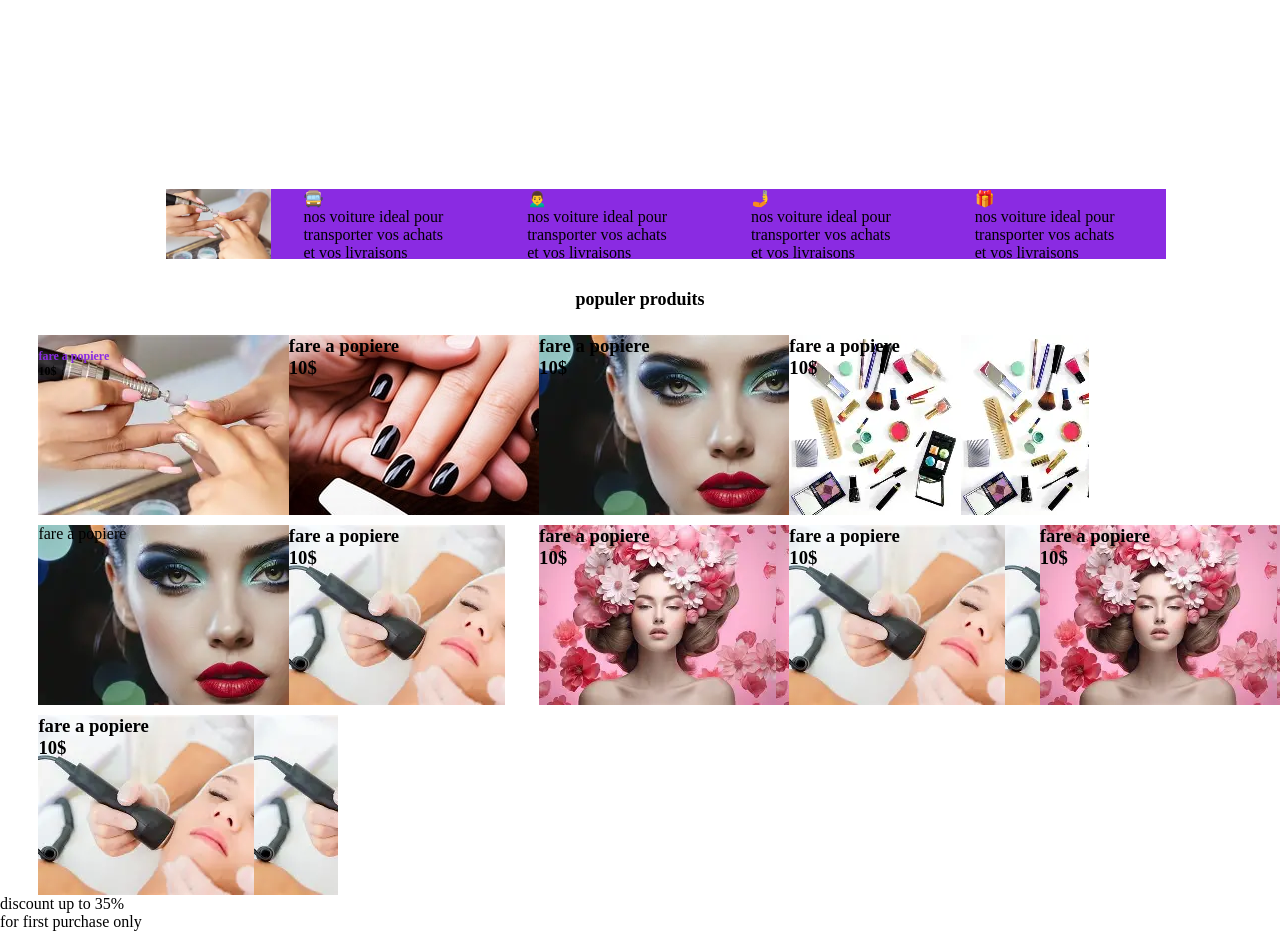
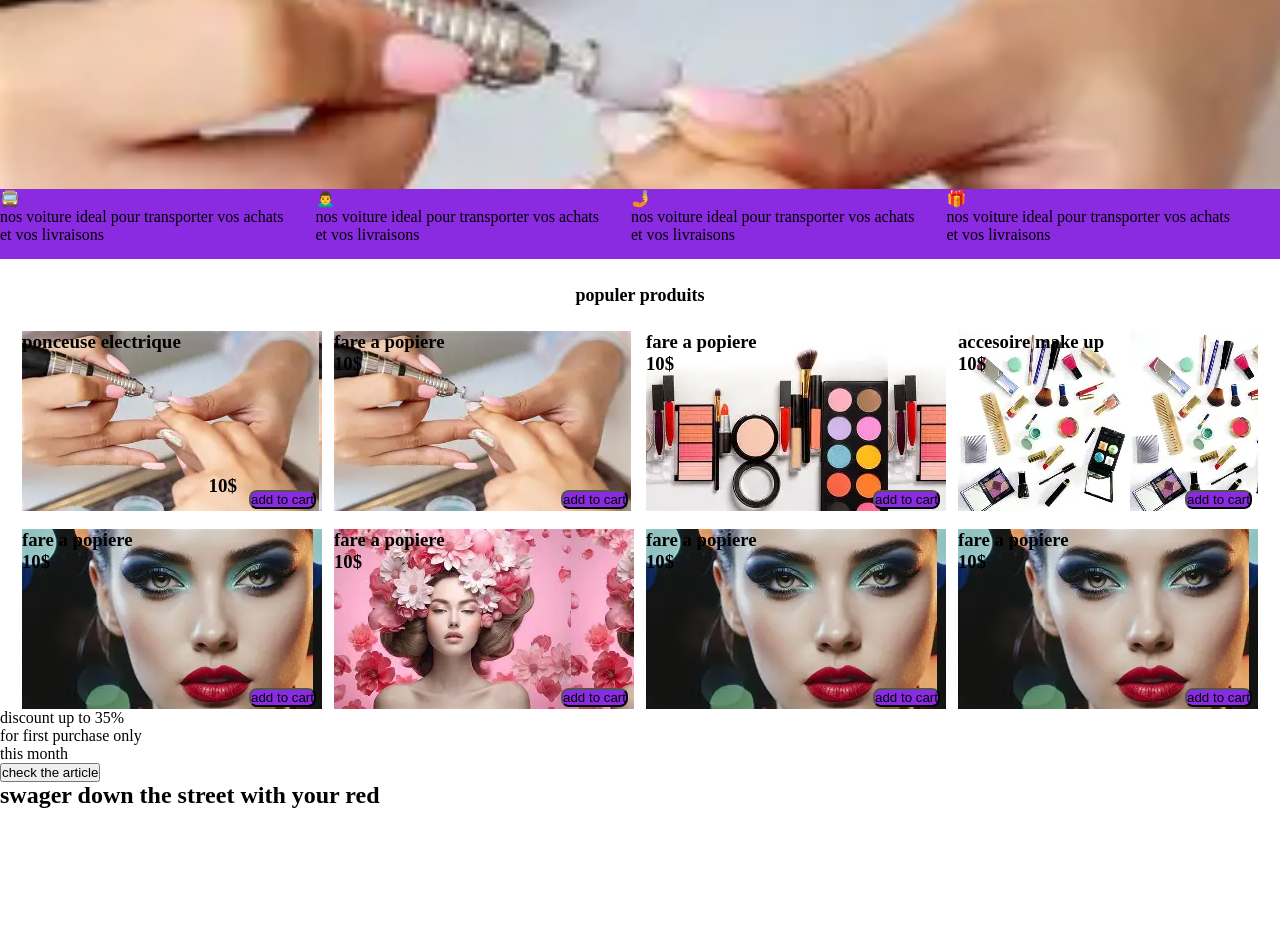
Before and after one commit to NDEMAFO/ETHAN, a plain HTML site: page monprojet/index.html in a window 1280 px wide. Shown: the part 248-1180 px from the top of the page. After the commit the page ends 1057 px from the top, so only its background shows below. Drawn offline with Linux system fonts and the light colour scheme.

Commit message:
ajouter un ficher

```diff
--- a/monprojet/index.css
+++ b/monprojet/index.css
@@ -3,14 +3,14 @@
     padding: 0;
 }
 header{
-    width: 1000px;
+
     height: 90pxs;
     background-color: blueviolet;
     position: relative;
     font-size: 16px;
     font-family: Arial, Helvetica, sans-serif;
     font-style: italic;
-   margin-left: 13%;
+
 }
 .navbar{
   display: flex;
@@ -30,11 +30,10 @@ header{
     margin-top: 0.5%;
 }
 .cardet{
-
+     background: url(../monprojet/assets/image1.webp);
     height: 400px;
     background-repeat: no-repeat;
-    background-size: 1000px;
-    background-position: center;
+   background-size: 1350px;
 }
 .cart{
     float: right;
@@ -49,12 +48,13 @@ header{
     border-radius: 18px;
 }
 .container{
+
     display: inline-flex;
-    width: 1000px;
+    width: 1350px;
     height: 70px;
     background-color: blueviolet;
     gap: 2em;
-    margin-left: 13%;
+
 }
 .img p{
     align-items: center;
@@ -67,11 +67,14 @@ header{
     margin-top: 2%;
 }
 .imgcont{
-    display: grid;
-    grid-template-columns: repeat(auto-fit,minmax(200px, 2fr));
-    gap: 10px;
-    margin-left: 3%;
-    margin-top: 2%;
+  display: grid;
+  grid-template-columns: 1fr 1fr 1fr 1fr;
+  margin-top: 2%;
+  margin-left: 2%;
+  margin-right: 2%;
+  justify-content: center;
+  row-gap: 18px;
+  column-gap: 12px;
 }
 .image1{
    background-image: url(../monprojet/assets/image1.webp);
@@ -79,14 +82,14 @@ header{
    height: 180px;
 }
 .image2{
-   background-image: url(../monprojet/assets/image2.jpg);
+   background-image: url(../monprojet/assets/image1.webp);
    width: 300px;
    height: 180px;
    background-repeat: no-repeat;
 
 }
 .image3{
-   background-image: url(../monprojet/assets/image3.webp);
+   background-image: url(../monprojet/assets/image5.webp);
    width: 300px;
    height: 180px;
 
@@ -103,9 +106,9 @@ header{
    height: 180px;
 }
 .image6{
-   background-image: url(../monprojet/assets/image7.webp);
-   width: 350px;
-   height: 180px;
+   background-image: url(../monprojet/assets/image6.jpg);
+   width: 105%;
+   height: 4%px;
    background-repeat: no-repeat;
 
 }
@@ -119,14 +122,25 @@ header{
    background-image: url(../monprojet/assets/image7.webp);
    width: 300px;
    height: 180px;
+   background-repeat: no-repeat;
 
 }
 .image1 h3{
-    font-size: 12px;
-    margin: 14px 0 8px;
-    color: blueviolet;
+    font-size: 19px;
+   color: black;
+    font-weight: bold;
 }
 .image1 p{
+
+     margin-top: 48%;
     color: black;
-    font-weight: bold;
+    float: right;
+    margin-right: 2%;
 }
+.button{
+    background-color: blueviolet;
+    border-radius: 8px;
+   float: right;
+     margin-top: 53%;
+      margin-right: 2%;
+}
--- a/monprojet/index.html
+++ b/monprojet/index.html
@@ -36,7 +36,7 @@
     </div>
 
     <div class="container">
-        <img src="../monprojet/assets/image1.webp" alt="">
+
         <div class="img">
 
             <p>🚍 <br>nos voiture ideal pour transporter vos achats <br>et vos livraisons </p>
@@ -56,53 +56,50 @@
         <h1>populer produits</h1>
         <div class="imgcont">
             <div class="image1">
-                 <h3>fare a popiere</p>
+                <button class="button">add to cart</button>
+                 <h3>ponceuse electrique</p>
                     <p>10$</p>
             </div>
             <div class="image2">
+                <button class="button">add to cart</button>
                 <h3>fare a popiere</p>
                     <p>10$</p>
             </div>
             <div class="image3">
 
-
+                  <button class="button">add to cart</button>
                 <h3>fare a popiere</p>
                     <p>10$</p>
 
             </div>
             <div class="image4">
-
+               <button class="button">add to cart</button>
+                <h3>accesoire make up</p>
+                    <p>10$</p>
+            </div>
+            <div class="image5">
+               <button class="button">add to cart</button>
                  <h3>fare a popiere</p>
                     <p>10$</p>
             </div>
-            <p></p>
-            <div class="image5">
 
-                <div>
-                    <p>fare a popiere</p>
-                </div>
-            </div>
-            <div class="image6">
-
+            <div class="image7">
+                <button class="button">add to cart</button>
                <h3>fare a popiere</p>
                     <p>10$</p>
             </div>
-            <div class="image7">
+             <div class="image5">
+               <button class="button">add to cart</button>
                 <h3>fare a popiere</p>
                     <p>10$</p>
             </div>
-            <div class="image8">
+             <div class="image5">
+               <button class="button">add to cart</button>
                <h3>fare a popiere</p>
                     <p>10$</p>
             </div>
-             <div class="image7">
-               <h3>fare a popiere</p>
-                    <p>10$</p>
-            </div>
-            <div class="image8">
-                 <h3>fare a popiere</p>
-                    <p>10$</p>
-            </div>
+
+
         </div>
     </div>
 
```
Lines whose indentation alone changed are shown as unchanged.
